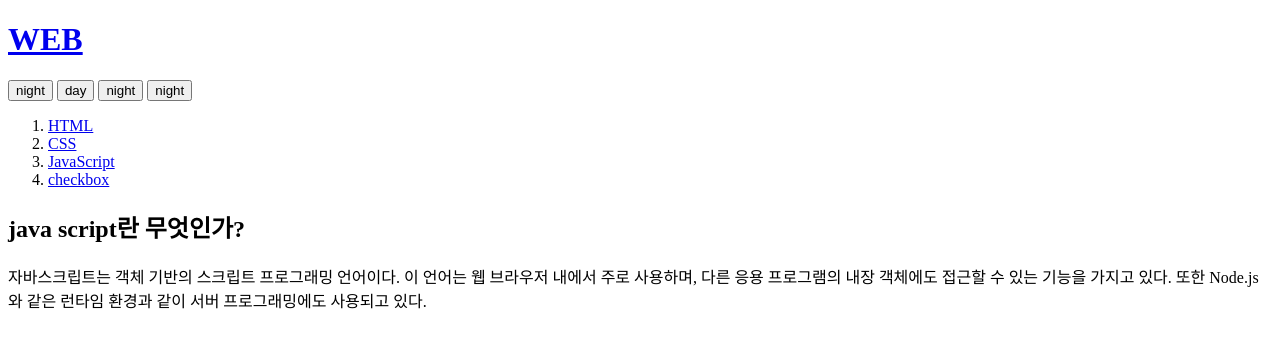
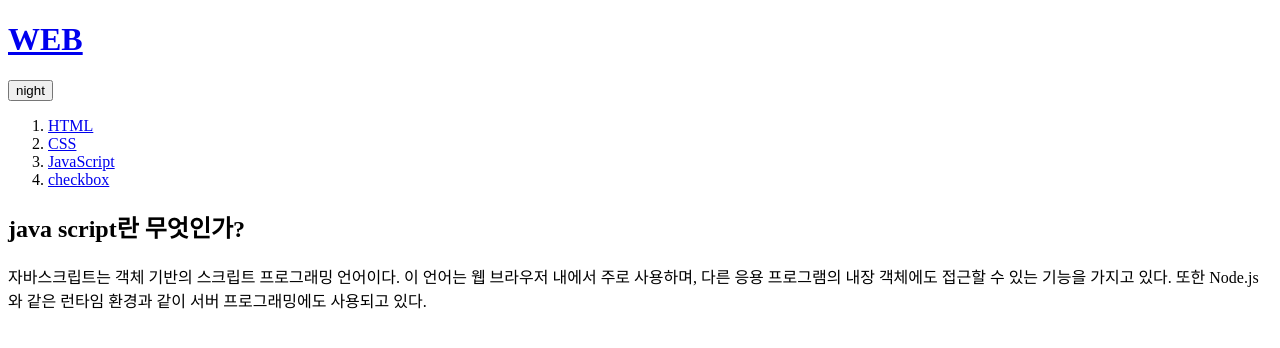
Before and after one commit to minjeongss/web-codingEverybody, a plain HTML site: page codingEverybody(java script)/3.html in a window 1280 px wide. Drawn offline with Linux system fonts and the light colour scheme.

Commit message:
delete overlap in making button-night and day
night, day 버튼을 만드는 과정에서 중복된 것을 삭제함.

```diff
--- a/codingEverybody(java script)/3.html
+++ b/codingEverybody(java script)/3.html
@@ -6,27 +6,6 @@
 </head>
 <body>
   <h1><a href="index.html">WEB</a></h1>
-  <input type="button" value="night" onclick="
- document.querySelector('body').style.backgroundColor='black';
- document.querySelector('body').style.color='white';
-  ">
-  <input type="button" value="day" onclick="
-document.querySelector('body').style.backgroundColor='white';
-document.querySelector('body').style.color='black';
-  ">
-
-  <input id="night_day" type="button" value="night" onclick="
-if(document.querySelector('#night_day').value==='night'){
-  document.querySelector('body').style.backgroundColor='black';
-  document.querySelector('body').style.color='white';
-  document.querySelector('#night_day').value='day';
-}
-else{
-  document.querySelector('body').style.backgroundColor='white';
-  document.querySelector('body').style.color='black';
-  document.querySelector('#night_day').value='night';
-}
-  ">
 
   <input type="button" value="night" onclick="
   var target=document.querySelector('body');
```
